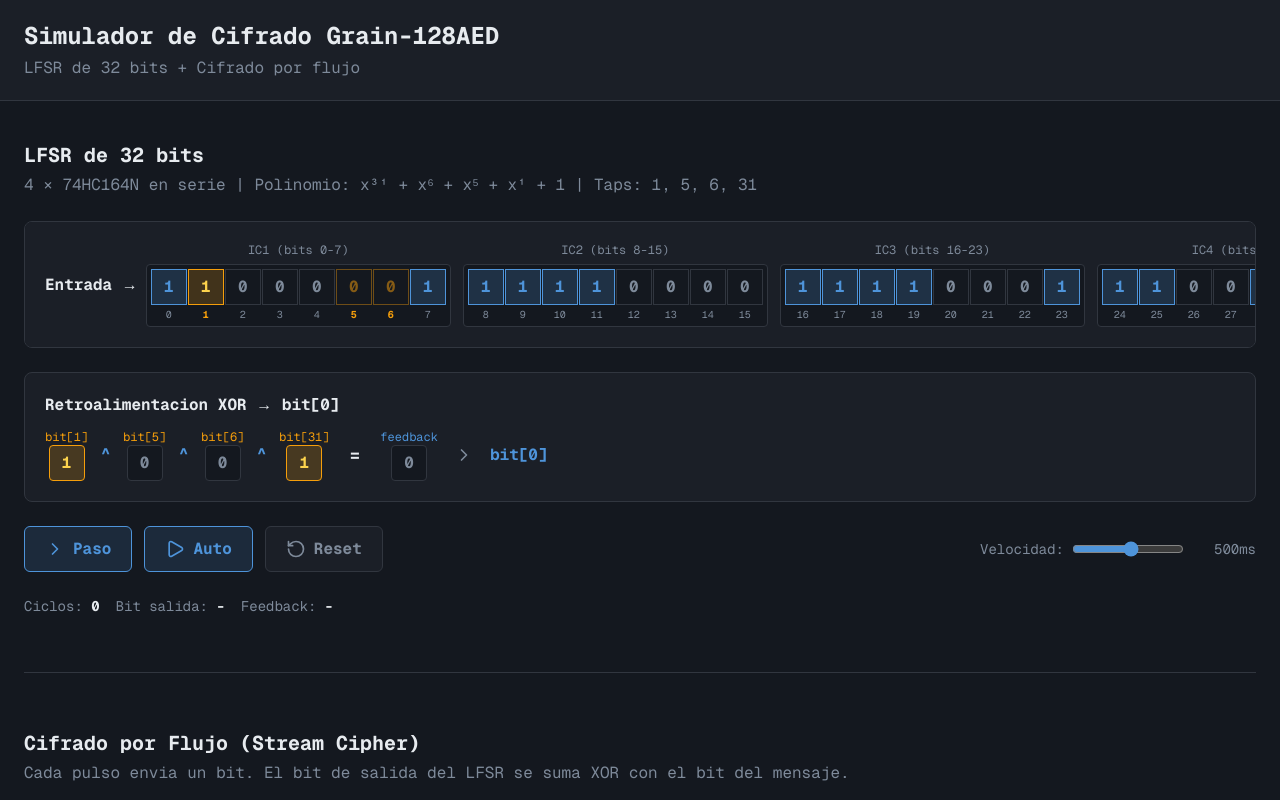
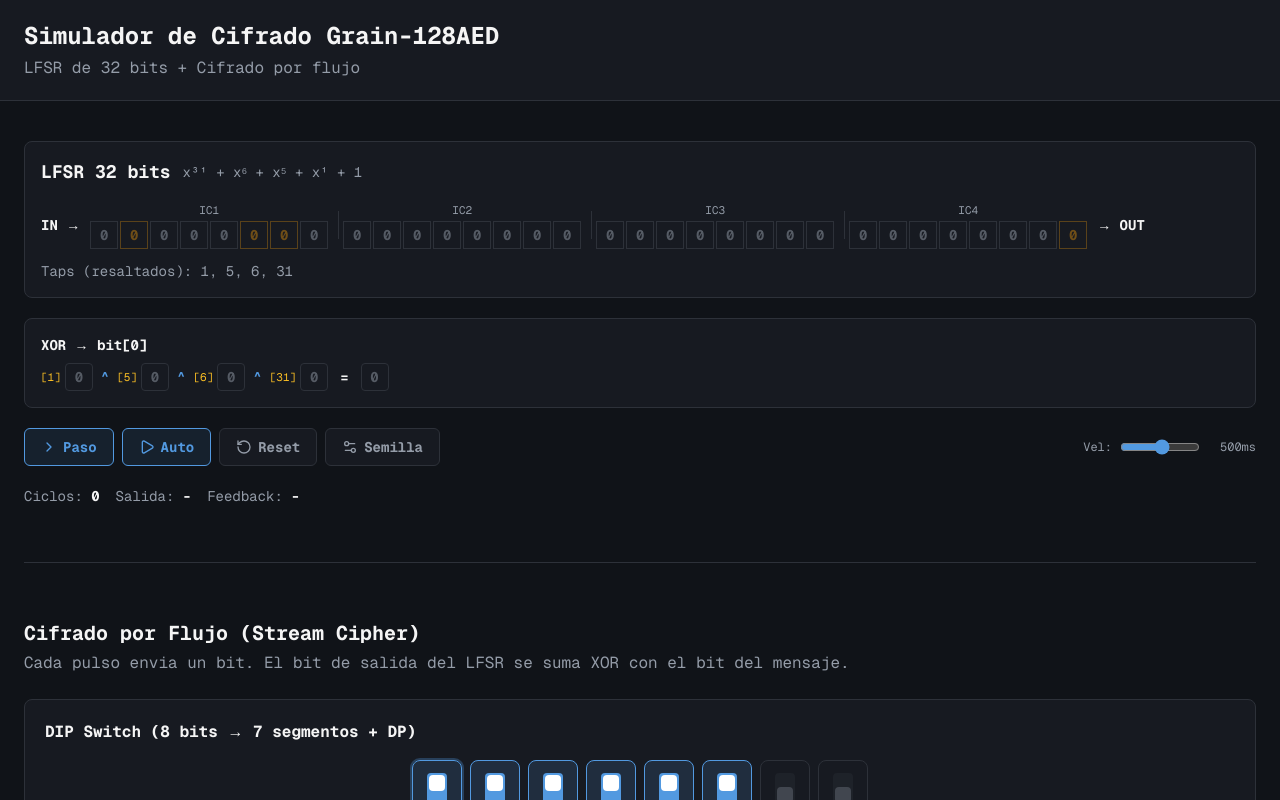
Before and after one commit to SpendIce/v0-hardware-encryption-simulation, a Next.js app: page / in a window 1280 px wide. Shown: the top 800 px of the page. Built offline with nearby package versions, Linux system fonts and the light colour scheme.

Commit message:
feat: enhance LFSR hook and visualizer with seed setting and contrast\n\nAdd setSeed to LFSR hook and improve visualizer contrast.

```diff
--- a/app/globals.css
+++ b/app/globals.css
@@ -10,25 +10,25 @@
 
 @layer base {
   :root {
-    --background: 220 20% 10%;
-    --foreground: 210 20% 92%;
-    --card: 220 18% 13%;
-    --card-foreground: 210 20% 92%;
-    --popover: 220 18% 13%;
-    --popover-foreground: 210 20% 92%;
-    --primary: 210 65% 58%;
-    --primary-foreground: 220 20% 10%;
-    --secondary: 220 15% 18%;
-    --secondary-foreground: 210 20% 80%;
-    --muted: 220 15% 16%;
-    --muted-foreground: 215 12% 55%;
-    --accent: 220 15% 20%;
-    --accent-foreground: 210 20% 92%;
-    --destructive: 0 60% 55%;
+    --background: 220 20% 8%;
+    --foreground: 0 0% 96%;
+    --card: 220 18% 11%;
+    --card-foreground: 0 0% 96%;
+    --popover: 220 18% 11%;
+    --popover-foreground: 0 0% 96%;
+    --primary: 210 70% 60%;
+    --primary-foreground: 0 0% 100%;
+    --secondary: 220 15% 16%;
+    --secondary-foreground: 0 0% 90%;
+    --muted: 220 15% 14%;
+    --muted-foreground: 215 10% 62%;
+    --accent: 220 15% 18%;
+    --accent-foreground: 0 0% 96%;
+    --destructive: 0 65% 58%;
     --destructive-foreground: 0 0% 100%;
-    --border: 220 12% 22%;
-    --input: 220 12% 22%;
-    --ring: 210 65% 58%;
+    --border: 220 12% 20%;
+    --input: 220 12% 20%;
+    --ring: 210 70% 60%;
     --radius: 0.5rem;
   }
 }
--- a/components/lfsr-visualizer.tsx
+++ b/components/lfsr-visualizer.tsx
@@ -1,128 +1,132 @@
 "use client";
 
 import { useCallback, useState } from "react";
-import { Play, Pause, RotateCcw, ChevronRight } from "lucide-react";
+import { Play, Pause, RotateCcw, ChevronRight, Settings2 } from "lucide-react";
 import { useLfsr, LFSR_TAPS, LFSR_SIZE } from "@/hooks/use-lfsr";
 
 /**
- * LFSR Visualizer -- minimal view
+ * Minimal LFSR 32-bit visualizer.
  *
- * 32-bit register shown as 4x 74HC164N (8 bits each), serial propagation.
- * Entrada en bit 0 (izquierda), salida en bit 31 (derecha).
- * Feedback XOR -> bit 0.
+ * - 4 x 74HC164N (8 bits each) in a single horizontal row that fits the screen.
+ * - XOR feedback -> bit[0].
+ * - "Semilla" button opens a small inline panel to set the 32-bit initial value.
  */
 export default function LfsrVisualizer() {
   const lfsr = useLfsr();
   const [animKey, setAnimKey] = useState(0);
+  const [showSeed, setShowSeed] = useState(false);
+  const [seedHex, setSeedHex] = useState("00000000");
 
   const handleStep = useCallback(() => {
     lfsr.step();
     setAnimKey((k) => k + 1);
   }, [lfsr]);
 
+  const applySeed = useCallback(() => {
+    const parsed = parseInt(seedHex, 16);
+    if (!isNaN(parsed)) {
+      lfsr.setSeed(parsed);
+      setShowSeed(false);
+    }
+  }, [seedHex, lfsr]);
+
   const bits = lfsr.bits;
   const tapBitValues = LFSR_TAPS.map((pos) => bits[pos]);
   const xorResult = tapBitValues.reduce((a, b) => a ^ b, 0);
 
-  /** Group bits into 4 ICs of 8 bits each */
   const ics = [
-    { label: "IC1 (bits 0-7)", start: 0 },
-    { label: "IC2 (bits 8-15)", start: 8 },
-    { label: "IC3 (bits 16-23)", start: 16 },
-    { label: "IC4 (bits 24-31)", start: 24 },
+    { label: "IC1", start: 0 },
+    { label: "IC2", start: 8 },
+    { label: "IC3", start: 16 },
+    { label: "IC4", start: 24 },
   ];
 
   return (
-    <section className="flex flex-col gap-6">
-      {/* Title */}
-      <div>
-        <h2 className="text-xl font-bold text-foreground">
-          LFSR de 32 bits
+    <section className="flex flex-col gap-5">
+      {/* Register */}
+      <div className="rounded-lg border border-border bg-card p-4">
+        <div className="flex items-center gap-3 mb-4">
+          <h2 className="text-lg font-bold text-foreground">
+            LFSR 32 bits
           </h2>
-        <p className="text-base text-muted-foreground mt-1">
-          {"4 \u00D7 74HC164N en serie | Polinomio: x\u00B3\u00B9 + x\u2076 + x\u2075 + x\u00B9 + 1 | Taps: 1, 5, 6, 31"}
-        </p>
+          <span className="text-sm text-muted-foreground">
+            {"x\u00B3\u00B9 + x\u2076 + x\u2075 + x\u00B9 + 1"}
+          </span>
         </div>
 
-      {/* Register: 4 ICs */}
-      <div className="rounded-lg border border-border bg-card p-5 overflow-x-auto">
-        <div className="flex items-center gap-2">
-          {/* Entrada label */}
-          <span className="text-base font-bold text-foreground shrink-0">
-            {"Entrada \u2192"}
+        <div className="flex items-center gap-1.5 flex-wrap">
+          <span className="text-sm font-bold text-foreground shrink-0 mr-1">
+            {"IN \u2192"}
           </span>
 
-          <div className="flex gap-3">
-            {ics.map((ic) => (
-              <div key={ic.label} className="flex flex-col items-center gap-1.5">
-                {/* IC label */}
-                <span className="text-xs text-muted-foreground">{ic.label}</span>
-                {/* 8 bit cells */}
-                <div className="flex gap-px border border-border rounded p-1 bg-background">
+          {ics.map((ic, icIdx) => (
+            <div key={ic.label} className="flex items-center">
+              {icIdx > 0 && (
+                <div className="w-px h-7 bg-border mx-1" />
+              )}
+              <div className="flex flex-col items-center">
+                <span className="text-[11px] text-muted-foreground mb-0.5">{ic.label}</span>
+                <div className="flex gap-[2px]">
                   {Array.from({ length: 8 }).map((_, j) => {
                     const bitIndex = ic.start + j;
                     const isTap = (LFSR_TAPS as readonly number[]).includes(bitIndex);
                     const bitVal = bits[bitIndex];
                     return (
-                      <div key={bitIndex} className="flex flex-col items-center">
                       <div
                         key={`${bitIndex}-${animKey}`}
                         className={`
-                            flex h-9 w-9 items-center justify-center text-base font-bold
+                          flex h-7 w-7 items-center justify-center text-sm font-bold
                           border transition-colors
                           ${
                             isTap
                               ? bitVal
-                                  ? "border-amber-500 bg-amber-500/20 text-amber-300"
-                                  : "border-amber-500/40 bg-background text-amber-500/50"
+                                ? "border-amber-400 bg-amber-400/20 text-amber-300"
+                                : "border-amber-500/30 bg-card text-amber-500/40"
                               : bitVal
                               ? "border-primary bg-primary/20 text-primary"
-                                : "border-border bg-background text-muted-foreground"
+                              : "border-border bg-card text-muted-foreground/50"
                           }
                           ${bitVal ? "bit-pulse" : ""}
                         `}
+                        title={`bit[${bitIndex}]${isTap ? " (tap)" : ""}`}
                       >
                         {bitVal}
-                        </div>
-                        <span
-                          className={`text-[10px] mt-0.5 ${
-                            isTap ? "text-amber-500 font-bold" : "text-muted-foreground"
-                          }`}
-                        >
-                          {bitIndex}
-                        </span>
                       </div>
                     );
                   })}
                 </div>
               </div>
+            </div>
           ))}
+
+          <span className="text-sm font-bold text-foreground shrink-0 ml-1">
+            {"\u2192 OUT"}
+          </span>
         </div>
 
-          {/* Salida label */}
-          <span className="text-base font-bold text-foreground shrink-0">
-            {"\u2192 Salida"}
-          </span>
-        </div>
+        {/* Tap indices underneath */}
+        <p className="text-sm text-muted-foreground mt-3">
+          Taps (resaltados): {LFSR_TAPS.join(", ")}
+        </p>
       </div>
 
-      {/* Feedback XOR */}
-      <div className="rounded-lg border border-border bg-card p-5">
-        <h3 className="text-base font-bold text-foreground mb-3">
-          Retroalimentacion XOR {"\u2192"} bit[0]
+      {/* XOR Feedback -- compact */}
+      <div className="rounded-lg border border-border bg-card p-4">
+        <h3 className="text-sm font-bold text-foreground mb-2">
+          XOR {"\u2192"} bit[0]
         </h3>
-        <div className="flex flex-wrap items-center gap-3 font-mono text-base">
+        <div className="flex items-center gap-2 font-mono text-sm flex-wrap">
           {LFSR_TAPS.map((tap, i) => (
-            <span key={tap} className="flex items-center gap-3">
-              <span className="flex flex-col items-center">
-                <span className="text-xs text-amber-500">bit[{tap}]</span>
+            <span key={tap} className="flex items-center gap-2">
+              <span className="flex items-center gap-1">
+                <span className="text-[11px] text-amber-400">[{tap}]</span>
                 <span
                   className={`
-                    flex h-9 w-9 items-center justify-center rounded border font-bold
+                    flex h-7 w-7 items-center justify-center rounded border font-bold text-sm
                     ${
                       tapBitValues[i]
-                        ? "border-amber-500 bg-amber-500/20 text-amber-300"
-                        : "border-border bg-background text-muted-foreground"
+                        ? "border-amber-400 bg-amber-400/20 text-amber-300"
+                        : "border-border bg-card text-muted-foreground/50"
                     }
                   `}
                 >
@@ -130,67 +134,64 @@ export default function LfsrVisualizer() {
                 </span>
               </span>
               {i < LFSR_TAPS.length - 1 && (
-                <span className="text-primary font-bold text-lg">{"^"}</span>
+                <span className="text-primary font-bold">^</span>
               )}
             </span>
           ))}
-          <span className="text-foreground font-bold text-lg mx-2">{"="}</span>
-          <span className="flex flex-col items-center">
-            <span className="text-xs text-primary">feedback</span>
+          <span className="text-foreground font-bold mx-1">=</span>
           <span
             className={`
-                flex h-9 w-9 items-center justify-center rounded border font-bold
+              flex h-7 w-7 items-center justify-center rounded border font-bold text-sm
               ${
                 xorResult
                   ? "border-primary bg-primary/20 text-primary"
-                    : "border-border bg-background text-muted-foreground"
+                  : "border-border bg-card text-muted-foreground/50"
               }
             `}
           >
             {xorResult}
           </span>
-          </span>
-          <ChevronRight className="h-5 w-5 text-muted-foreground mx-1" />
-          <span className="text-base text-primary font-bold">bit[0]</span>
         </div>
       </div>
 
       {/* Controls */}
-      <div className="flex flex-wrap items-center gap-3">
+      <div className="flex flex-wrap items-center gap-2">
         <button
           onClick={handleStep}
           disabled={lfsr.isRunning}
-          className="flex items-center gap-2 rounded-md border border-primary bg-primary/15 px-5 py-2.5 text-base font-bold text-primary transition-colors hover:bg-primary/25 disabled:opacity-40 disabled:cursor-not-allowed"
+          className="flex items-center gap-1.5 rounded-md border border-primary bg-primary/10 px-4 py-2 text-sm font-bold text-primary transition-colors hover:bg-primary/20 disabled:opacity-40 disabled:cursor-not-allowed"
         >
-          <ChevronRight className="h-5 w-5" />
+          <ChevronRight className="h-4 w-4" />
           Paso
         </button>
         <button
           onClick={lfsr.toggleAutoRun}
-          className={`flex items-center gap-2 rounded-md border px-5 py-2.5 text-base font-bold transition-colors ${
+          className={`flex items-center gap-1.5 rounded-md border px-4 py-2 text-sm font-bold transition-colors ${
             lfsr.isRunning
-              ? "border-destructive bg-destructive/15 text-destructive hover:bg-destructive/25"
-              : "border-primary bg-primary/15 text-primary hover:bg-primary/25"
+              ? "border-destructive bg-destructive/10 text-destructive hover:bg-destructive/20"
+              : "border-primary bg-primary/10 text-primary hover:bg-primary/20"
           }`}
         >
-          {lfsr.isRunning ? (
-            <Pause className="h-5 w-5" />
-          ) : (
-            <Play className="h-5 w-5" />
-          )}
+          {lfsr.isRunning ? <Pause className="h-4 w-4" /> : <Play className="h-4 w-4" />}
           {lfsr.isRunning ? "Detener" : "Auto"}
         </button>
         <button
           onClick={lfsr.reset}
-          className="flex items-center gap-2 rounded-md border border-border bg-card px-5 py-2.5 text-base font-bold text-muted-foreground transition-colors hover:bg-secondary hover:text-foreground"
+          className="flex items-center gap-1.5 rounded-md border border-border bg-card px-4 py-2 text-sm font-bold text-muted-foreground transition-colors hover:bg-secondary hover:text-foreground"
         >
-          <RotateCcw className="h-5 w-5" />
+          <RotateCcw className="h-4 w-4" />
           Reset
         </button>
+        <button
+          onClick={() => setShowSeed(!showSeed)}
+          className="flex items-center gap-1.5 rounded-md border border-border bg-card px-4 py-2 text-sm font-bold text-muted-foreground transition-colors hover:bg-secondary hover:text-foreground"
+        >
+          <Settings2 className="h-4 w-4" />
+          Semilla
+        </button>
 
-        {/* Speed */}
         <div className="flex items-center gap-2 ml-auto">
-          <span className="text-sm text-muted-foreground">Velocidad:</span>
+          <span className="text-xs text-muted-foreground">Vel:</span>
           <input
             type="range"
             min={50}
@@ -198,19 +199,57 @@ export default function LfsrVisualizer() {
             step={50}
             value={1050 - lfsr.speed}
             onChange={(e) => lfsr.setSpeed(1050 - Number(e.target.value))}
-            className="w-28 accent-primary"
-            aria-label="Velocidad de simulacion"
+            className="w-20 accent-primary"
+            aria-label="Velocidad"
           />
-          <span className="text-sm text-muted-foreground w-16 text-right">
+          <span className="text-xs text-muted-foreground w-12 text-right">
             {lfsr.speed}ms
           </span>
         </div>
       </div>
 
-      {/* Compact info */}
-      <div className="flex flex-wrap gap-4 text-sm text-muted-foreground">
+      {/* Seed panel */}
+      {showSeed && (
+        <div className="rounded-lg border border-border bg-card p-4 flex flex-col gap-3">
+          <h3 className="text-sm font-bold text-foreground">
+            Establecer semilla (hex, 32 bits)
+          </h3>
+          <div className="flex items-center gap-3">
+            <span className="text-sm text-muted-foreground">0x</span>
+            <input
+              type="text"
+              value={seedHex}
+              onChange={(e) => {
+                const v = e.target.value.replace(/[^0-9a-fA-F]/g, "").slice(0, 8);
+                setSeedHex(v);
+              }}
+              maxLength={8}
+              className="rounded border border-border bg-background px-3 py-1.5 text-sm font-mono text-foreground w-32 focus:outline-none focus:ring-1 focus:ring-ring"
+              placeholder="FFFFFFFF"
+            />
+            <button
+              onClick={applySeed}
+              className="rounded-md border border-primary bg-primary/10 px-4 py-1.5 text-sm font-bold text-primary hover:bg-primary/20"
+            >
+              Aplicar
+            </button>
+            <button
+              onClick={() => setShowSeed(false)}
+              className="text-sm text-muted-foreground hover:text-foreground"
+            >
+              Cancelar
+            </button>
+          </div>
+          <p className="text-xs text-muted-foreground">
+            Ingrese un valor hexadecimal de hasta 8 caracteres. Ej: B3C3E1F3
+          </p>
+        </div>
+      )}
+
+      {/* Compact status line */}
+      <div className="flex gap-4 text-sm text-muted-foreground">
         <span>Ciclos: <strong className="text-foreground">{lfsr.stepCount}</strong></span>
-        <span>Bit salida: <strong className="text-foreground">{lfsr.lastOutput ?? "-"}</strong></span>
+        <span>Salida: <strong className="text-foreground">{lfsr.lastOutput ?? "-"}</strong></span>
         <span>Feedback: <strong className="text-foreground">{lfsr.lastFeedback ?? "-"}</strong></span>
       </div>
     </section>
--- a/hooks/use-lfsr.ts
+++ b/hooks/use-lfsr.ts
@@ -64,11 +64,11 @@ export function lfsrStep(state: number): {
   return { newState, outputBit, feedbackBit };
 }
 
-/** Default seed (nonzero to avoid stuck state) */
-const DEFAULT_SEED = 0b10110011100011110000111110000011;
+/** Default seed: all zeros */
+const DEFAULT_SEED = 0;
 
 export function useLfsr(initialSeed?: number) {
-  const seed = initialSeed ?? DEFAULT_SEED;
+  const seed = initialSeed !== undefined ? initialSeed : DEFAULT_SEED;
   const [state, setState] = useState<number>(seed >>> 0);
   const [stepCount, setStepCount] = useState(0);
   const [lastFeedback, setLastFeedback] = useState<number | null>(null);
@@ -102,6 +102,15 @@ export function useLfsr(initialSeed?: number) {
     setIsRunning(false);
   }, [seed]);
 
+  const setSeed = useCallback((newSeed: number) => {
+    setState(newSeed >>> 0);
+    setStepCount(0);
+    setLastFeedback(null);
+    setLastOutput(null);
+    setOutputStream([]);
+    setIsRunning(false);
+  }, []);
+
   const toggleAutoRun = useCallback(() => {
     setIsRunning((prev) => !prev);
   }, []);
@@ -133,5 +142,6 @@ export function useLfsr(initialSeed?: number) {
     setSpeed,
     setState,
     setStepCount,
+    setSeed,
   };
 }
```
Lines whose indentation alone changed are shown as unchanged.
